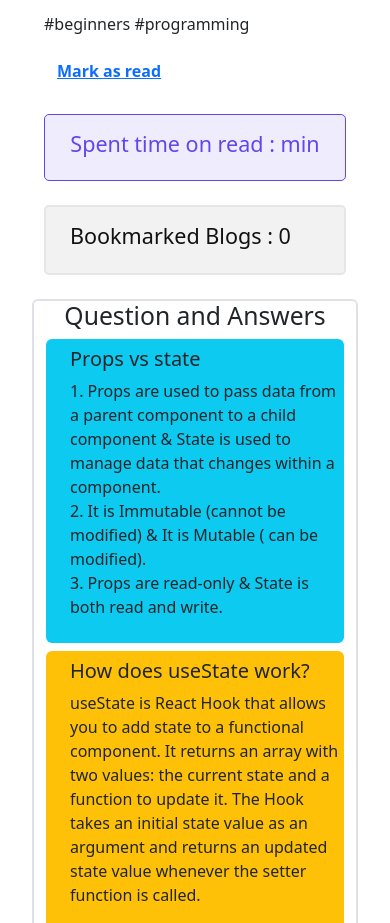
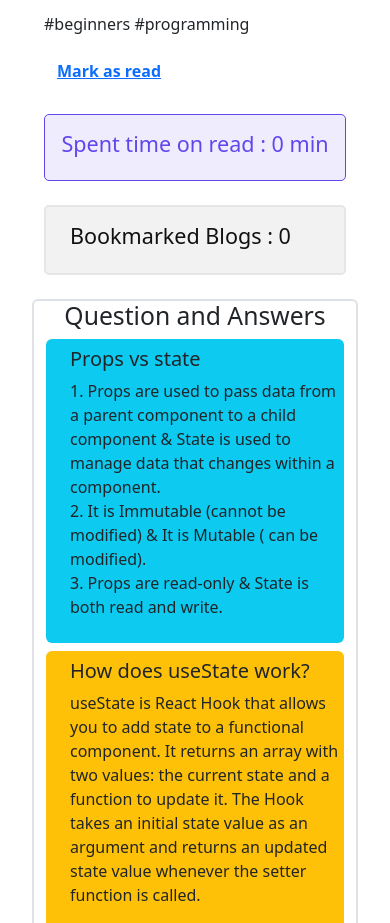
Before and after one commit to Arzenaakter/knowledge-cafe, a React (Vite) app: page / in a window 390 px wide. Shown: the part 2520-3443 px from the top of the page. Built offline with nearby package versions, Linux system fonts and the light colour scheme.

Commit message:
spent time part done

```diff
--- a/src/App.jsx
+++ b/src/App.jsx
@@ -1,72 +1,49 @@
+import reactLogo from "./assets/react.svg";
+import viteLogo from "/vite.svg";
+import "./App.css";
+import "bootstrap/dist/css/bootstrap.min.css";
+import Header from "./components/Header/Header";
+import Blogs from "./components/Blogs/Blogs";
+import SideCart from "./components/SideCart/SideCart";
+import { useState } from "react";
+import Question from "./components/QuestionBlog/Question";
+import { ToastContainer, toast } from "react-toastify";
 
-import reactLogo from './assets/react.svg'
-import viteLogo from '/vite.svg'
-import './App.css';
-import 'bootstrap/dist/css/bootstrap.min.css';
-import Header from './components/Header/Header';
-import Blogs from './components/Blogs/Blogs';
-import SideCart from './components/SideCart/SideCart';
-import { useState } from 'react';
-import Question from './components/QuestionBlog/Question';
-import { ToastContainer, toast } from 'react-toastify';
-
-  import 'react-toastify/dist/ReactToastify.css';
+import "react-toastify/dist/ReactToastify.css";
 
 function App() {
   const [bookmarks, setBookmarks] = useState([]);
-  // const [times ,setTimes] = useState([]);
-
+  const [times, setTimes] = useState([]);
 
   function handleBookmark(blog) {
     const newblog = [...bookmarks, blog];
-    // console.log(newblog[0].id);
-    if (newblog[0].id !== blog.id) {
-        setBookmarks(newblog);
 
-    }
-    else {
-      console.log(newblog.length);
-      toast("You Have Already Bookmarked This Blog" );
-      setBookmarks(newblog);
-    }
-
+    setBookmarks(newblog);
   }
 
-  const handleTime = (time)=>{
+  const handleTime = (blog) => {
+    const newTime = [...times, blog];
 
-    time++;
-
-
-  }
-
-
-
+    setTimes(newTime);
+  };
 
   return (
     <div className="App">
-     <Header></Header>
-     <div className='main-container d-md-flex flex-md-row flex-sm-column mt-4 container gap-4'>
-        <div className='blogs-container col-md-8 '>
+      <Header></Header>
+      <div className="main-container d-md-flex flex-md-row flex-sm-column mt-4 container gap-4">
+        <div className="blogs-container col-md-8 ">
           <Blogs
-           handleBookmark={handleBookmark }
-           handleTime ={ handleTime}
-          ></Blogs>
-
+            handleBookmark={handleBookmark}
+            handleTime={handleTime}></Blogs>
         </div>
-        <div className='sidecart-container col-md-4'>
-          <SideCart bookmarks={bookmarks}
-
-
-          ></SideCart>
-
-
+        <div className="sidecart-container col-md-4">
+          <SideCart bookmarks={bookmarks} times={times}></SideCart>
         </div>
-     </div>
-     <Question></Question>
-     <ToastContainer></ToastContainer>
-
+      </div>
+      <Question></Question>
+      <ToastContainer></ToastContainer>
     </div>
-  )
+  );
 }
 
-export default App
+export default App;
--- a/src/components/SideCart/SideCart.jsx
+++ b/src/components/SideCart/SideCart.jsx
@@ -1,20 +1,25 @@
 import React from 'react';
 import './SideCart.css';
 
-const SideCart = (blogs) => {
+const SideCart = ({bookmarks , times} ) => {
+    console.log('time',times);
+   let totalTime = 0;
+   for ( const singleBlog of times){
+    totalTime = totalTime + singleBlog.time;
+        console.log(totalTime);
+   }
 
-
-    // console.log(blogs);
+    // console.log(bookmarks);
     return (
         <div>
             <div className='spent-time-store py-3 '>
-                <h4>Spent time on read : {blogs.time} min</h4>
+                <h4>Spent time on read : {totalTime} min</h4>
 
             </div>
             <div className='bookmarked-store mt-4'>
-               <h4 className='text-start ps-4 py-3'>Bookmarked Blogs : {blogs.bookmarks.length} </h4>
+               <h4 className='text-start ps-4 py-3'>Bookmarked Blogs : {bookmarks.length} </h4>
 
-               {(blogs.bookmarks).map(blogTitle =><p className='bg-white mx-4 p-4 rounded fw-bold'>{blogTitle.title}
+               {(bookmarks).map(blogTitle =><p className='bg-white mx-4 p-4 rounded fw-bold'>{blogTitle.title}
                </p> )}
 
             </div>
--- a/src/components/SingleBlog/SingleBlog.jsx
+++ b/src/components/SingleBlog/SingleBlog.jsx
@@ -26,7 +26,7 @@ const SingleBlog = ({blog,handleBookmark,handleTime}) => {
             <div className='text-start'>
             <h2 className=' w-75'>{title}</h2>
             <p className=' '>#beginners  #programming</p>
-            <button className='btn btn-link fw-bold' onClick={()=>handleTime(time)}>Mark as read</button>
+            <button className='btn btn-link fw-bold' onClick={()=>handleTime(blog)}>Mark as read</button>
             </div>
 
 
```
